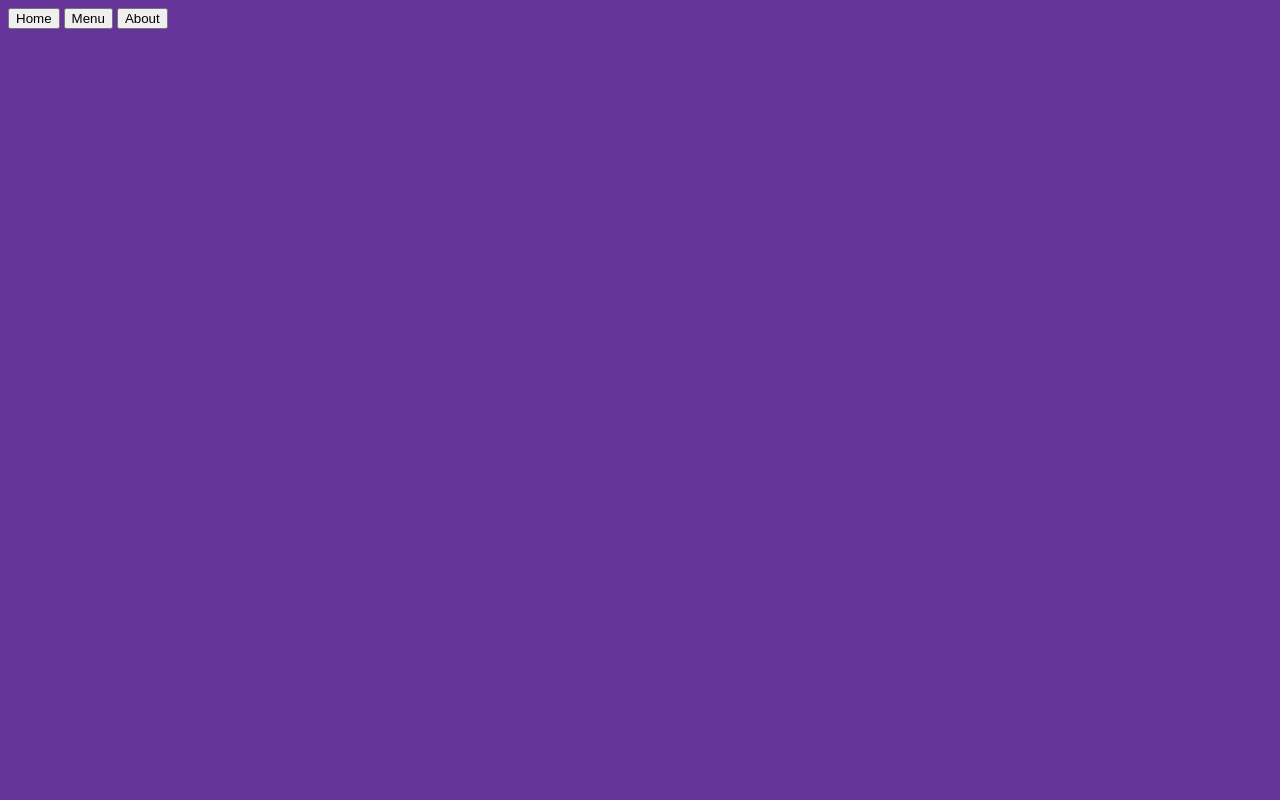
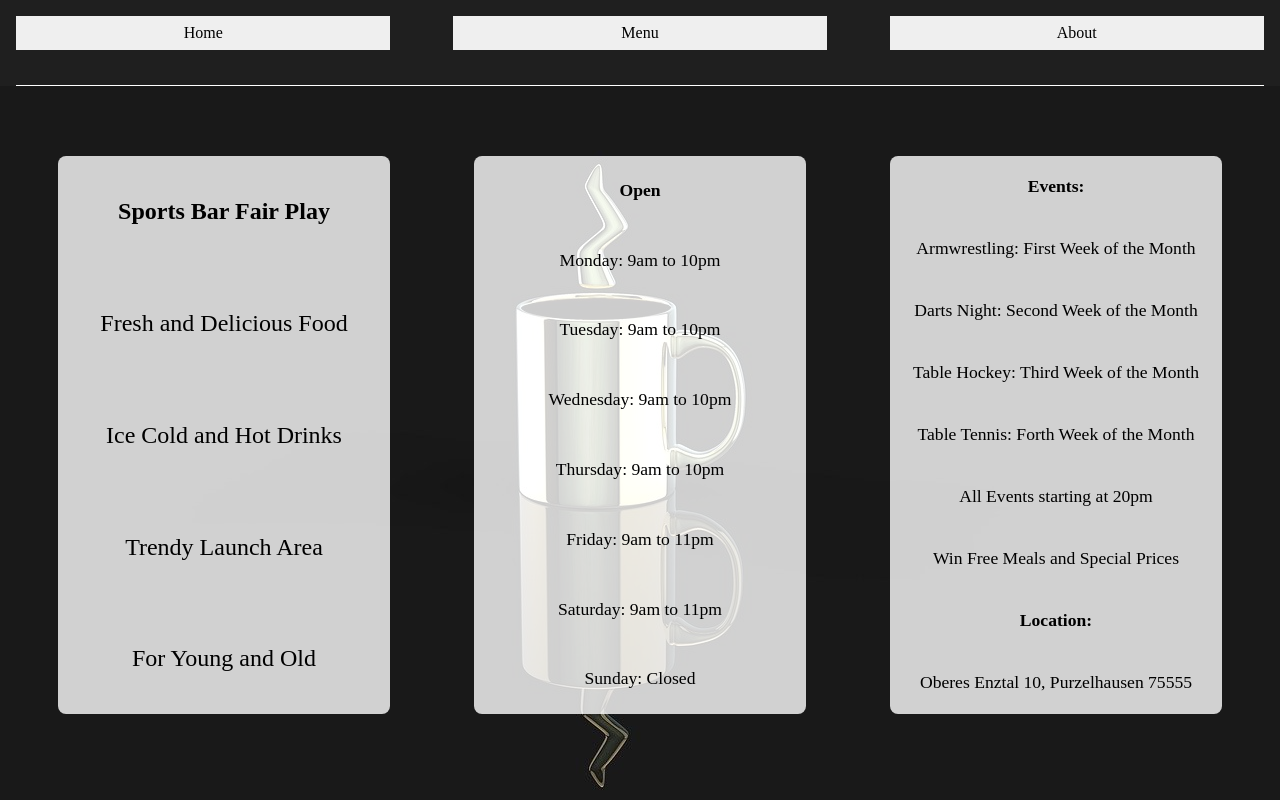
Before and after one commit to MightyCharm/restaurant-page, a website built with webpack: page src/template.html in a window 1280 px wide. Built offline with nearby package versions, Linux system fonts and the light colour scheme.

Commit message:
feat: add home site of webpage

```diff
--- a/package.json
+++ b/package.json
@@ -11,6 +11,7 @@
   "license": "ISC",
   "devDependencies": {
     "css-loader": "^7.1.2",
+    "html-loader": "^5.1.0",
     "html-webpack-plugin": "^5.6.2",
     "style-loader": "^4.0.0",
     "webpack": "^5.95.0",
--- a/src/styles.css
+++ b/src/styles.css
@@ -1,4 +1,133 @@
-/* styles.css */
+/* Reset styles */
+* {
+    box-sizing: border-box;
+    margin: 0;
+    padding: 0;
+    font-size: 100%;
+    font-family: inherit;
+}
+
+html,
 body {
-    background-color: rebeccapurple;
+    line-height: 1;
 }
+
+ol,
+ul {
+    list-style: none;
+}
+
+table {
+    border-collapse: collapse;
+    border-spacing: 0;
+}
+
+/* Additional styles as needed */
+
+
+body {
+    background-color: rgb(31, 31, 31);
+}
+
+.grid-container {
+    position: absolute;
+    top: 0;
+    right: 0;
+    bottom: 0;
+    left: 0;
+    padding: 1rem;
+
+    display: grid;
+    grid-template-rows: 1fr 10fr;
+}
+
+header {
+    grid-row: 1;
+    border-bottom: 1px solid #fff;
+}
+
+.nav-menu {
+    display: grid;
+    grid-template-columns: 1fr 1fr 1fr;
+    justify-items: center;
+    height: 50%;
+
+}
+
+
+.btn {
+    width: 90%;
+    height: 100%;
+    border: none;
+
+}
+
+.btn-home {
+    justify-self: start;
+}
+
+.btn-about {
+    justify-self: end;
+}
+
+.btn:hover {
+    box-shadow: 0 4px 0px rgb(167, 24, 24);
+    /* only applies to the bottom */
+}
+
+img {
+    grid-row: 2;
+
+    position: fixed;
+    object-fit: cover; /* or cover, scale-down, or fill */
+
+    width: 100%;
+    height: 100%;
+
+    z-index: 0;
+}
+
+.content {
+    grid-row: 2;
+
+    display: grid;
+    /* grid-template-rows: 1fr 1fr 1fr; */
+    grid-template-columns: 1fr 1fr 1fr;
+
+    color: #fff;
+    z-index: 1;
+}
+
+.card {
+    justify-self: center;
+    align-self: center;
+
+    background-color: rgba(255, 255, 255, 0.8);
+    color: #000;
+
+    width: 80%;
+    height: 80%;
+    border-radius: 0.5rem;
+    transition: transform 0.5s ease;
+    display: grid;
+    justify-items: center;
+    align-items: center;
+    font-size: 1.1rem;
+
+}
+
+.description {
+    font-size: 1.5rem;
+}
+
+.open {
+
+}
+
+.location {
+
+}
+
+.card:hover {
+    transform: scale(1.05);
+}
--- a/src/template.html
+++ b/src/template.html
@@ -6,13 +6,51 @@
     <title>Project: Restaurant Page</title>
 </head>
 <body>
-    <header>
-        <nav>
-            <button>Home</button>
-            <button>Menu</button>
-            <button>About</button>
-        </nav>
-    </header>
-    <div id="content"></div>
+
+    <div class="grid-container">
+        <header>
+            <nav class="nav-menu">
+                <button class="btn btn-home">Home</button>
+                <button class="btn btn-menu">Menu</button>
+                <button class="btn btn-about">About</button>
+            </nav>
+        </header>
+
+        <img src="./restaurant.jpg" alt="image of an restaurant">
+
+        <div class="content" id="content">
+            <div class="card description">
+                <h2>Sports Bar Fair Play</h2>
+                <p>Fresh and Delicious Food</p>
+                <p>Ice Cold and Hot Drinks</p>
+                <p>Trendy Launch Area</p>
+                <p>For Young and Old</p>
+            </div>
+            <div class="card open">
+                <h2>Open</h2>
+                <p>Monday: 9am to 10pm</p>
+                <p>Tuesday: 9am to 10pm</p>
+                <p>Wednesday: 9am to 10pm</p>
+                <p>Thursday: 9am to 10pm</p>
+                <p>Friday: 9am to 11pm</p>
+                <p>Saturday: 9am to 11pm</p>
+                <p>Sunday: Closed</p>
+            </div>
+            <div class="card location">
+                <h2>Events:</h2>
+                <p>Armwrestling: First Week of the Month</p>
+                <p>Darts Night: Second Week of the Month</p>
+                <p>Table Hockey: Third Week of the Month</p>
+                <p>Table Tennis: Forth Week of the Month</p>
+                <p>All Events starting at 20pm</p>
+                <p>Win Free Meals and Special Prices</p>
+                <h2>Location:</h2>
+                <p>Oberes Enztal 10, Purzelhausen 75555</p>
+            </div>
+        </div>
+
+
+
+    </div>
 </body>
 </html>
--- a/webpack.config.js
+++ b/webpack.config.js
@@ -10,6 +10,10 @@ module.exports = {
     path: path.resolve(__dirname, "dist"),
     clean: true,
   },
+  devtool: "eval-source-map",
+  devServer: {
+    watchFiles: ["./src/template.html"],
+  },
   plugins: [
     new HtmlWebpackPlugin({
         template: "./src/template.html",
@@ -21,6 +25,14 @@ module.exports = {
         test: /\.css$/i,
         use: ["style-loader", "css-loader"],
       },
+      {
+        test: /\.html$/i,
+        loader: "html-loader",
+      },
+      {
+        test: /\.(png|svg|jpg|jpeg|gif)$/i,
+        type: "asset/resource",
+      },
     ],
   },
 };
```
Also changed, not shown: src/index.js (+14 -0 lines), src/restaurant.jpg (added), 1 other file.
